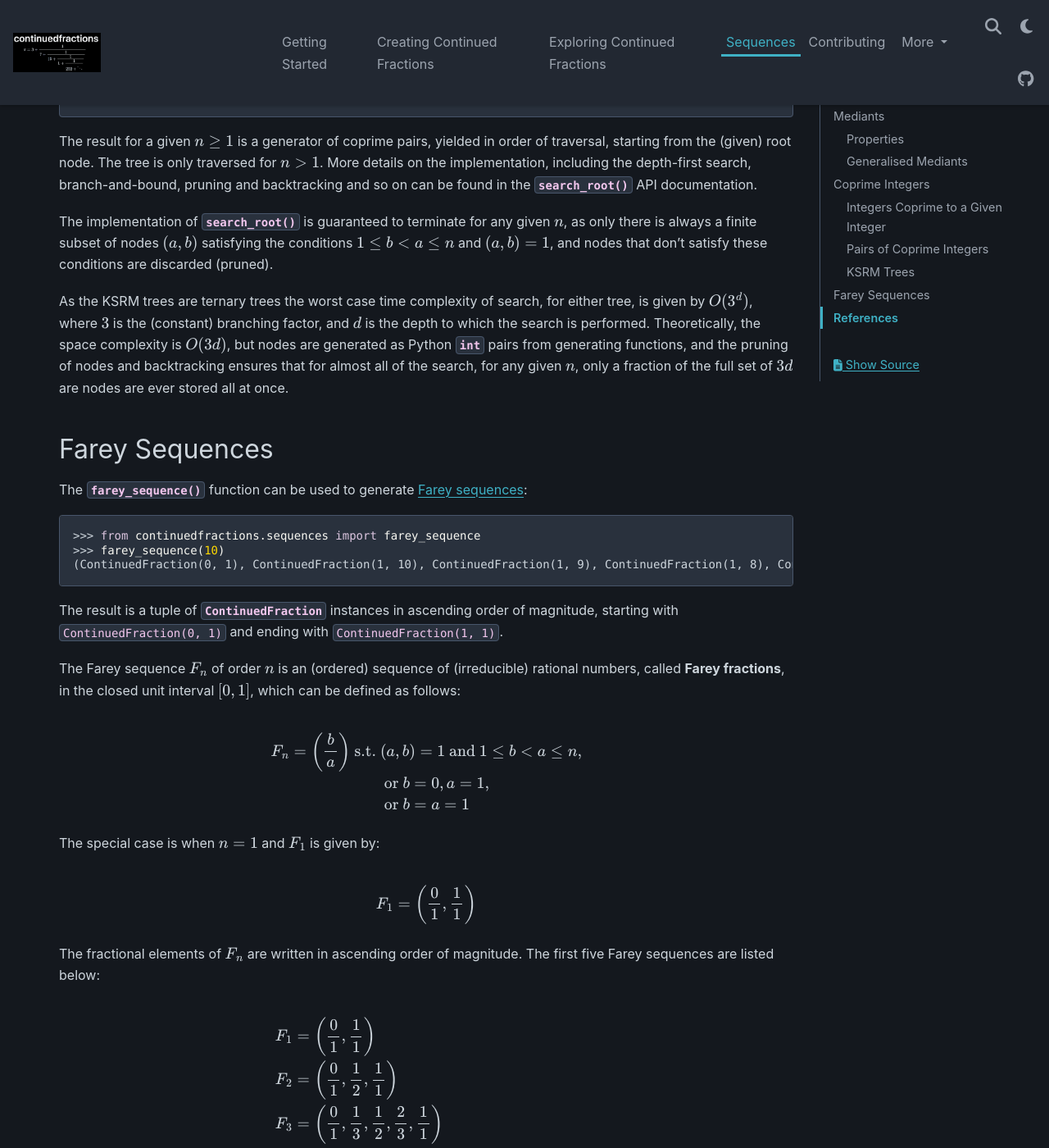
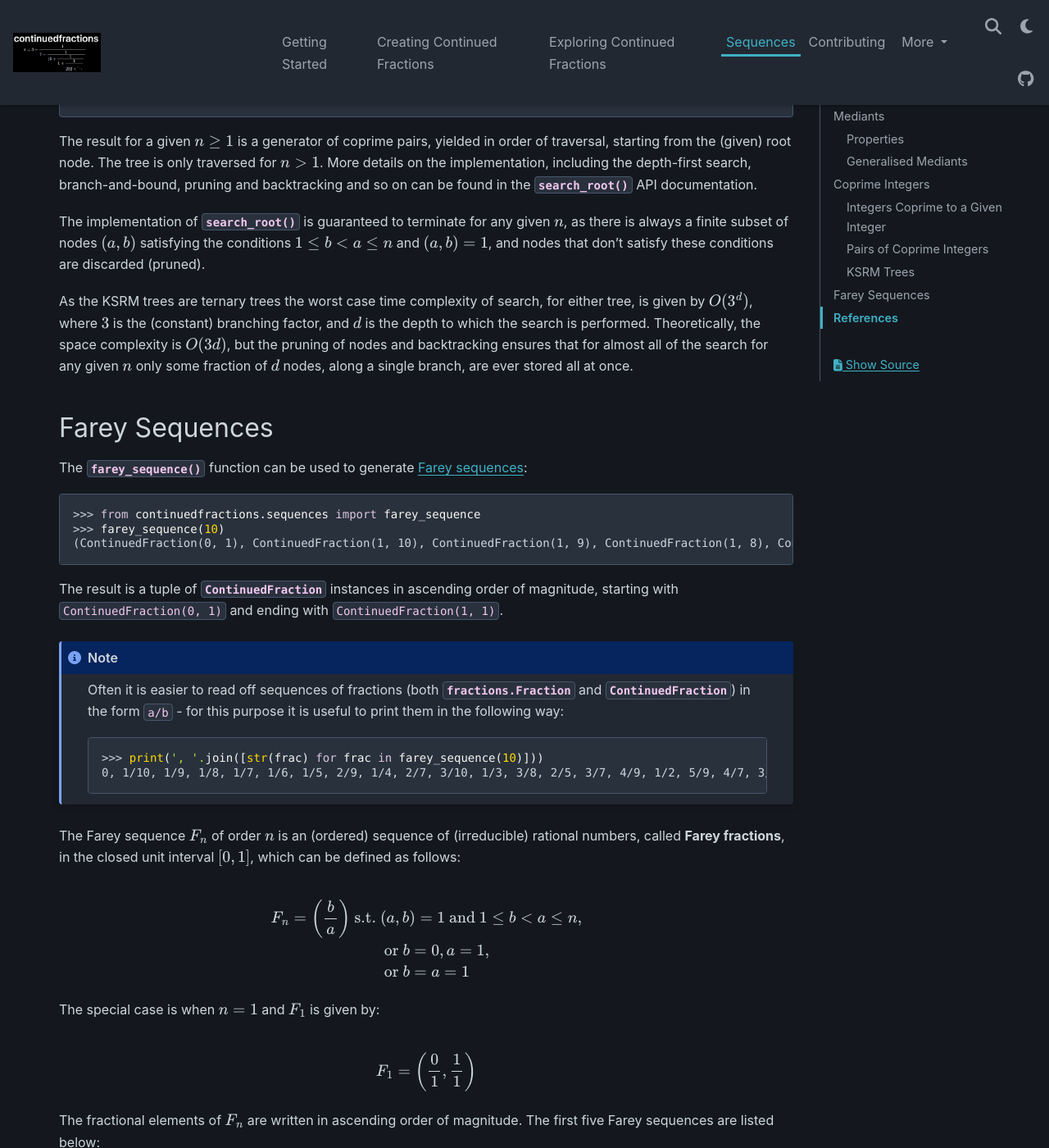
Before and after one commit to sr-murthy/continuedfractions, a Sphinx documentation site: the page built from docs/sources/sequences.rst, in a window 1280 px wide and 1400 px high, scrolled down 11117 px. Shown: the whole window at 82% size. Built offline with Sphinx 7.4.7 and the PyData theme 0.15.4, drawn with Linux system fonts in a browser that asks for light colours; nearby versions of some CDN libraries; some of the changed text lies outside the part shown.

Commit message:
Release `0.12.4` (#84)
* chore: bump version refs to `0.12.4

* docs: more improvements to the sequences docs

* chore: fix PyPI badge in README

* chore: some more tweaks in the README and docs

```diff
--- a/docs/index.rst
+++ b/docs/index.rst
@@ -16,7 +16,7 @@
 -  operating on them fully as rational numbers and instances of the standard library
    :py:class:`fractions.Fraction` class
 -  supporting approximations and experimental computations for irrational numbers
--  exploring other objects related to continued fractions, such as mediants, sequences of coprime integers, and Farey sequences
+-  exploring other related objects, such as mediants, and special sequences of rational numbers such as Farey sequences
 
 You can :doc:`start here <sources/getting-started>`, or go straight to the :doc:`API reference <sources/api-reference>`.
 
--- a/docs/sources/contributing.rst
+++ b/docs/sources/contributing.rst
@@ -139,7 +139,7 @@
 Versioning and Releases
 =======================
 
-The `PyPI package <https://pypi.org/project/continuedfractions/>`_ is currently at version ``0.12.3`` - the goal is to use `semantic versioning <https://semver.org/>`_ consistently for all future releases, but some earlier releases do not comply with strict semantic versioning.
+The `PyPI package <https://pypi.org/project/continuedfractions/>`_ is currently at version ``0.12.4`` - the goal is to use `semantic versioning <https://semver.org/>`_ consistently for all future releases, but some earlier releases do not comply with strict semantic versioning.
 
 There is currently no dedicated pipeline for releases - both `GitHub releases <https://github.com/sr-murthy/continuedfractions/releases>`_ and `PyPI packages <https://pypi.org/project/continuedfractions>`_ are published manually, but both have the same version tag.
 
--- a/docs/sources/getting-started.rst
+++ b/docs/sources/getting-started.rst
@@ -6,7 +6,7 @@
 Getting Started
 ===============
 
-This is a `PyPI package <https://pypi.org/project/continuedfractions/>`_ which uses only Python standard libraries, and is supported on any **Linux**, **Mac OS** or **Windows** system supporting **Python 3.10**, **3.11**, or **3.12**. It is CI-tested on **Ubuntu Linux** (22.04.3 LTS), **Mac OS** (12.7.3) and **Windows** (Windows Server 2022), but should also install on any other platform supporting these Python versions.
+This is a `PyPI package <https://pypi.org/project/continuedfractions/>`_ which uses only Python standard libraries, and is supported on any **Linux**, **Mac OS** or **Windows** system supporting **Python 3.10**, **3.11**, or **3.12**. It is CI-tested on **Ubuntu Linux** (22.04.4 LTS), **Mac OS** (13.6.6) and **Windows** (Windows Server 2022 21H2), but should also install on any other platform supporting these Python versions.
 
 .. _getting-started.installation:
 
--- a/docs/sources/sequences.rst
+++ b/docs/sources/sequences.rst
@@ -432,9 +432,9 @@
 
 The result for a given :math:`n \geq 1` is a generator of coprime pairs, yielded in order of traversal, starting from the (given) root node. The tree is only traversed for :math:`n > 1`. More details on the implementation, including the depth-first search, branch-and-bound, pruning and backtracking and so on can be found in the :py:meth:`~continuedfractions.sequences.KSRMTree.search_root` API documentation.
 
-The implementation of :py:meth:`~continuedfractions.sequences.KSRMTree.search_root` is guaranteed to terminate for any given :math:`n`, as only there is always a finite subset of nodes :math:`(a, b)` satisfying the conditions :math:`1 \leq b < a \leq n` and :math:`(a, b) = 1`, and nodes that don't satisfy these conditions are discarded (pruned).
+The implementation of :py:meth:`~continuedfractions.sequences.KSRMTree.search_root` is guaranteed to terminate for any given :math:`n`, as there is always a finite subset of nodes :math:`(a, b)` satisfying the conditions :math:`1 \leq b < a \leq n` and :math:`(a, b) = 1`, and nodes that don't satisfy these conditions are discarded (pruned).
 
-As the KSRM trees are ternary trees the worst case time complexity of search, for either tree, is given by :math:`O(3^d)`, where :math:`3` is the (constant) branching factor, and :math:`d` is the depth to which the search is performed. Theoretically, the space complexity is :math:`O(3d)`, but nodes are generated as Python :py:class:`int` pairs from generating functions, and the pruning of nodes and backtracking ensures that for almost all of the search, for any given :math:`n`, only a fraction of the full set of :math:`3d` are nodes are ever stored all at once.
+As the KSRM trees are ternary trees the worst case time complexity of search, for either tree, is given by :math:`O(3^d)`, where :math:`3` is the (constant) branching factor, and :math:`d` is the depth to which the search is performed. Theoretically, the space complexity is :math:`O(3d)`, but the pruning of nodes and backtracking ensures that for almost all of the search for any given :math:`n` only some fraction of :math:`d` nodes, along a single branch, are ever stored all at once.
 
 .. _sequences.farey-sequences:
 
@@ -450,6 +450,15 @@
    (ContinuedFraction(0, 1), ContinuedFraction(1, 10), ContinuedFraction(1, 9), ContinuedFraction(1, 8), ContinuedFraction(1, 7), ContinuedFraction(1, 6), ContinuedFraction(1, 5), ContinuedFraction(2, 9), ContinuedFraction(1, 4), ContinuedFraction(2, 7), ContinuedFraction(3, 10), ContinuedFraction(1, 3), ContinuedFraction(3, 8), ContinuedFraction(2, 5), ContinuedFraction(3, 7), ContinuedFraction(4, 9), ContinuedFraction(1, 2), ContinuedFraction(5, 9), ContinuedFraction(4, 7), ContinuedFraction(3, 5), ContinuedFraction(5, 8), ContinuedFraction(2, 3), ContinuedFraction(7, 10), ContinuedFraction(5, 7), ContinuedFraction(3, 4), ContinuedFraction(7, 9), ContinuedFraction(4, 5), ContinuedFraction(5, 6), ContinuedFraction(6, 7), ContinuedFraction(7, 8), ContinuedFraction(8, 9), ContinuedFraction(9, 10), ContinuedFraction(1, 1))
 
 The result is a tuple of :py:class:`~continuedfractions.continuedfraction.ContinuedFraction` instances in ascending order of magnitude, starting with ``ContinuedFraction(0, 1)`` and ending with ``ContinuedFraction(1, 1)``.
+
+.. note::
+
+   Often it is easier to read off sequences of fractions (both :py:class:`fractions.Fraction` and :py:class:`~continuedfractions.continuedfraction.ContinuedFraction`) in the form ``a/b`` - for this purpose it is useful to print them in the following way:
+
+   .. code:: python
+
+      >>> print(', '.join([str(frac) for frac in farey_sequence(10)]))
+      0, 1/10, 1/9, 1/8, 1/7, 1/6, 1/5, 2/9, 1/4, 2/7, 3/10, 1/3, 3/8, 2/5, 3/7, 4/9, 1/2, 5/9, 4/7, 3/5, 5/8, 2/3, 7/10, 5/7, 3/4, 7/9, 4/5, 5/6, 6/7, 7/8, 8/9, 9/10, 1
 
 The Farey sequence :math:`F_n` of order :math:`n` is an (ordered) sequence of (irreducible) rational numbers, called **Farey fractions**, in the closed unit interval :math:`[0, 1]`, which can be defined as follows:
 
@@ -522,7 +531,19 @@
    >>> assert len(farey_sequence(1000)) == 1 + sum(map(sympy.totient, range(1, 1001))) == 304193
    >>> assert len(farey_sequence(10000)) == 1 + sum(map(sympy.totient, range(1, 10001))) == 30397487
 
-Farey sequences have quite interesting properties and relations, as described `here <https://en.wikipedia.org/wiki/Farey_sequence>`_. They are connected to :ref:`mediants <sequences.mediants>` and finite simple continued fractions via `Farey neighbours <https://en.wikipedia.org/wiki/Farey_sequence#Farey_neighbours>`_.
+Farey sequences have some interesting properties and connections with mediants and continued fractions, as described `here <https://en.wikipedia.org/wiki/Farey_sequence>`_. In relation to :ref:`mediants <sequences.mediants>` there is the notion of `Farey neighbours <https://en.wikipedia.org/wiki/Farey_sequence#Farey_neighbours>`_, which are simply three consecutive Farey fractions in a Farey sequence :math:`F_n` where the middle fraction is the mediant of the neighbouring fractions: if :math:`\frac{a}{b}, \frac{p}{q}, \frac{c}{d}` are consecutive Farey fractions in some :math:`F_n` then :math:`\frac{p}{q}` is the mediant of :math:`\frac{a}{b}` and :math:`\frac{c}{d}`.
+
+This can be checked using :py:func:`~continuedfractions.sequences.farey_sequence`:
+
+.. code:: python
+
+   >>> f3 = farey_sequence(3)
+   >>> f3
+   (ContinuedFraction(0, 1), ContinuedFraction(1, 3), ContinuedFraction(1, 2), ContinuedFraction(2, 3), ContinuedFraction(1, 1))
+   >>> assert f3[0].left_mediant(f3[2]) == f3[1]
+   >>> assert f3[1].left_mediant(f3[3]) == f3[2]
+   >>> assert f3[2].left_mediant(f3[4]) == f3[3]
+
 
 .. _sequences.references:
 
--- a/src/continuedfractions/version.py
+++ b/src/continuedfractions/version.py
@@ -1 +1 @@
-__version__ = "0.12.3"
+__version__ = "0.12.4"
```
Also changed, not shown: README.md (+3 -3 lines), 1 other file.
